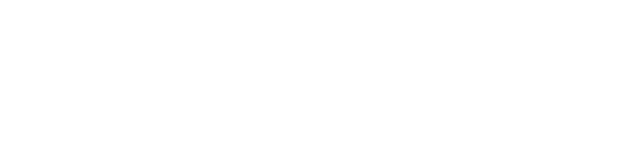
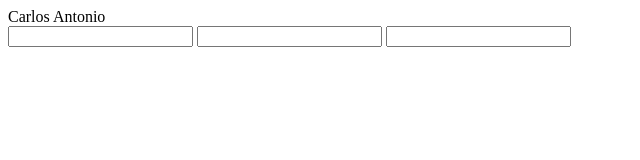
Before and after one commit to matinicotra/inputConMascara, a plain HTML site: page index.html in a window 1280 px wide. Shown: the whole page, without its empty margins (0-640 px from the left). Drawn offline with Linux system fonts and the light colour scheme.

Commit message:
estructura html

```diff
--- a/index.html
+++ b/index.html
@@ -7,7 +7,14 @@
     <link rel="stylesheet" href="style.css">
 </head>
 <body>
-
+    <div id="app">
+        <div class="card">
+            <div class="holder">Carlos Antonio</div>
+            <input type="text" id="inputCard">
+            <input type="text" id="inputDate">
+            <input type="text" id="inputCVV">
+        </div>
+    </div>
     <script src="main.js"></script>
 </body>
 </html>
```
